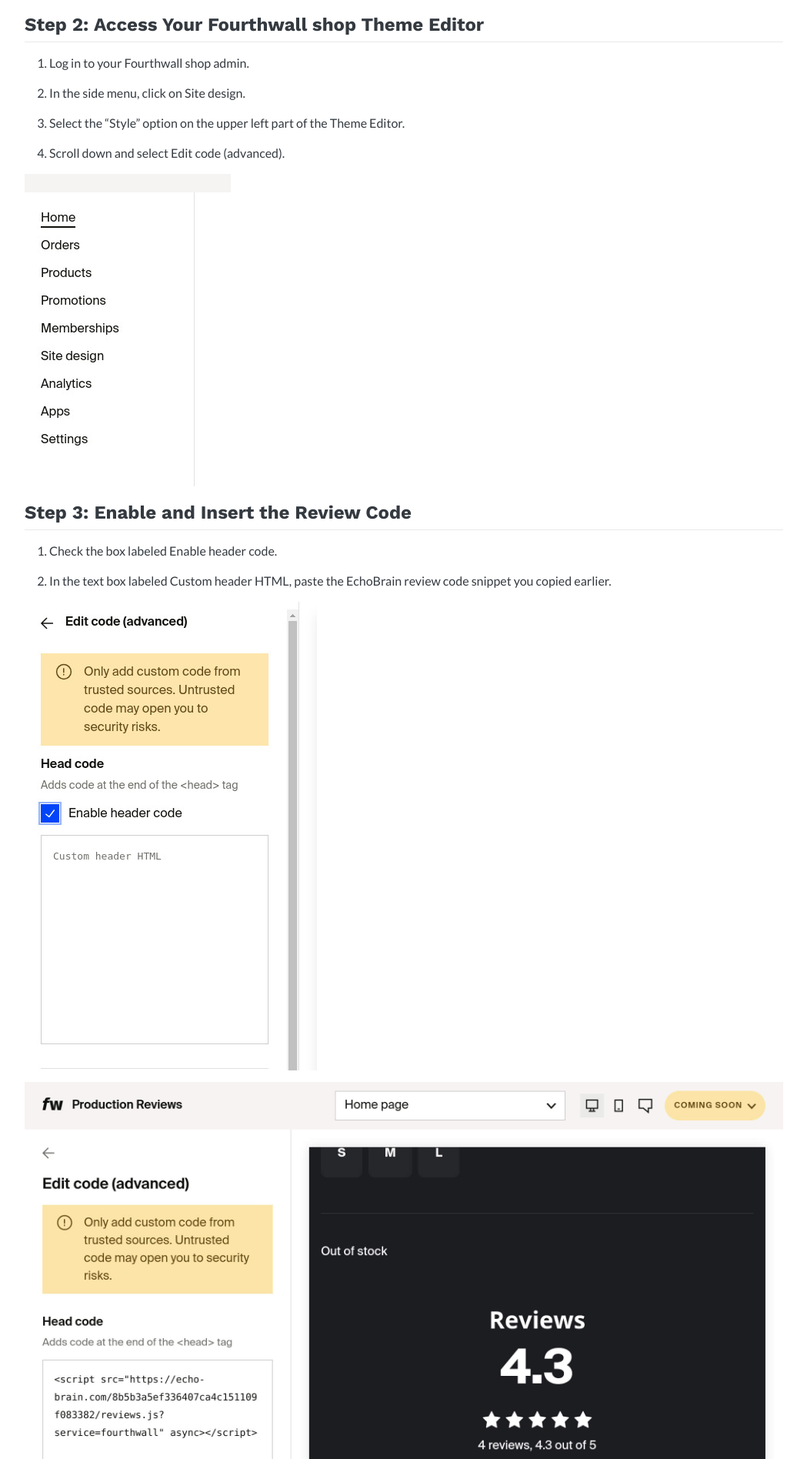
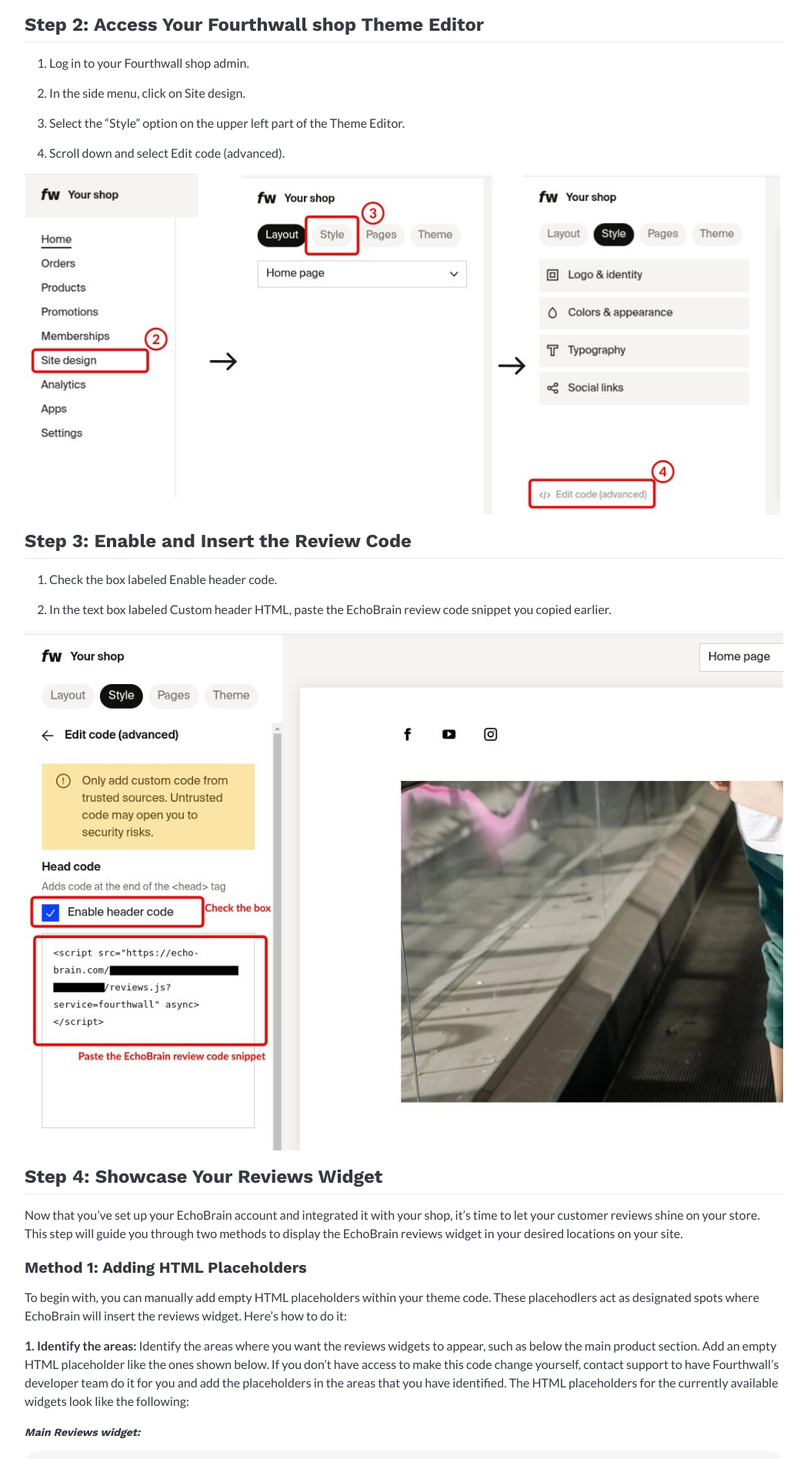
Before and after one commit to echo-brain/echo-brain.github.io, a Jekyll site: the page built from _posts/2025-02-13-fourthwall-reviews-quick-start.md, in a window 1280 px wide. Shown: the part 1072-2968 px from the top of the page at 77% size, without its empty margins (115-1164 px from the left). Built offline with Jekyll 4.4.1, drawn with Linux system fonts in a browser that asks for light colours.

Commit message:
Update 2025-02-13-fourthwall-reviews-quick-start.md

```diff
--- a/_posts/2025-02-13-fourthwall-reviews-quick-start.md
+++ b/_posts/2025-02-13-fourthwall-reviews-quick-start.md
@@ -29,7 +29,7 @@
 4. Scroll down and select Edit code (advanced).
 
 
-![Fourthwall shop admin](/assets/posts/echo-brain.com_admin_fw_dashboard_sidebar.jpg)
+![Echobrain access Fourthwall theme editor](/assets/posts/echobrain_access_fourthwall_theme_editor.jpg)
 
 
 ## Step 3: Enable and Insert the Review Code
@@ -38,9 +38,7 @@
 2. In the text box labeled Custom header HTML, paste the EchoBrain review code snippet you copied earlier.
 
 
-![Check the Enable header code checkbox](/assets/posts/echo-brain.com_admin_enable_header_code_html.jpg)
-
-![After inserting HTML code into textarea](/assets/posts/production-reviews-shop_admin_dashboard.jpg)
+![Echobrain Enable and Insert review snippet](/assets/posts/echobrain_enable_and_insert_review_snippet.jpg)
 
 
 ## Step 4: Showcase Your Reviews Widget
```
